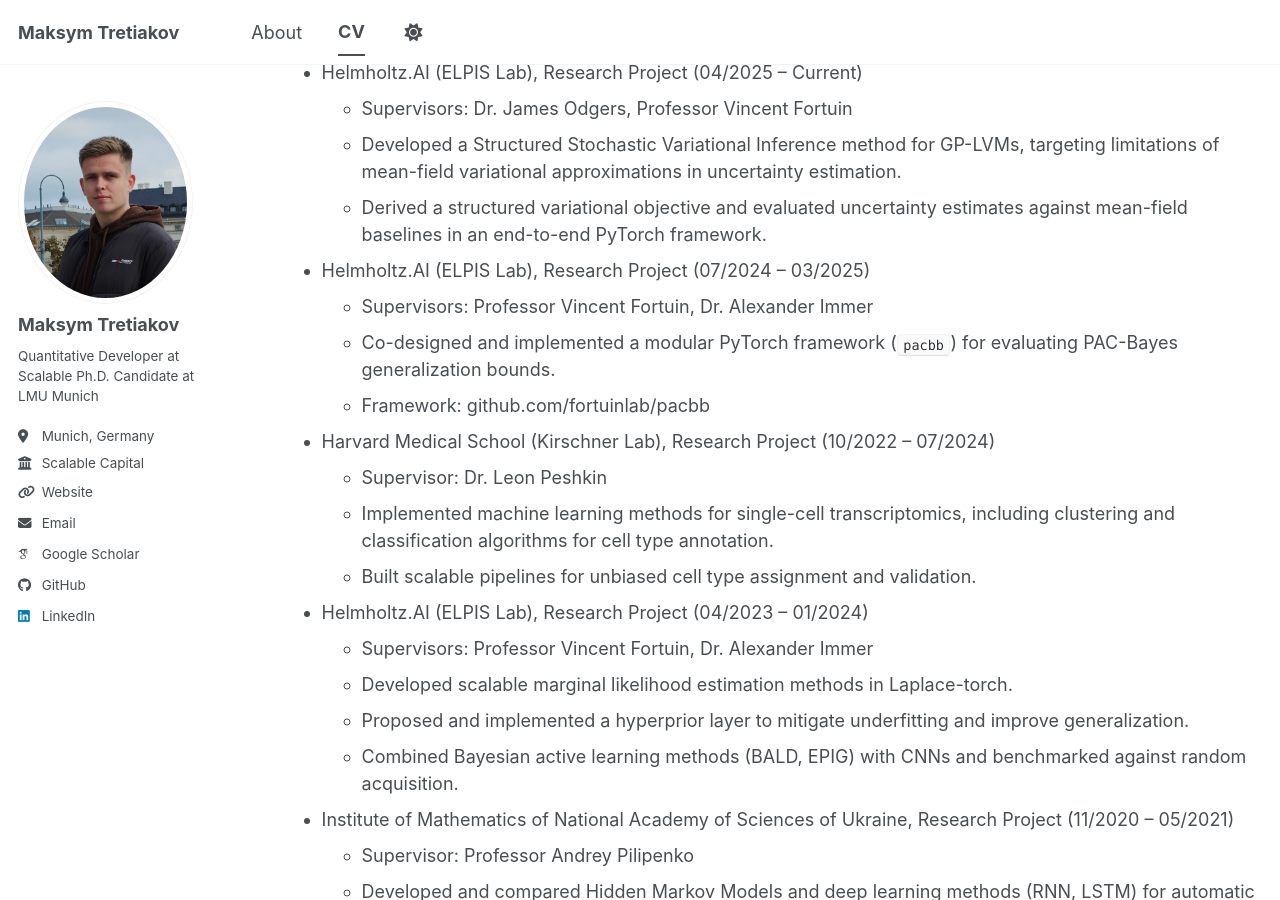
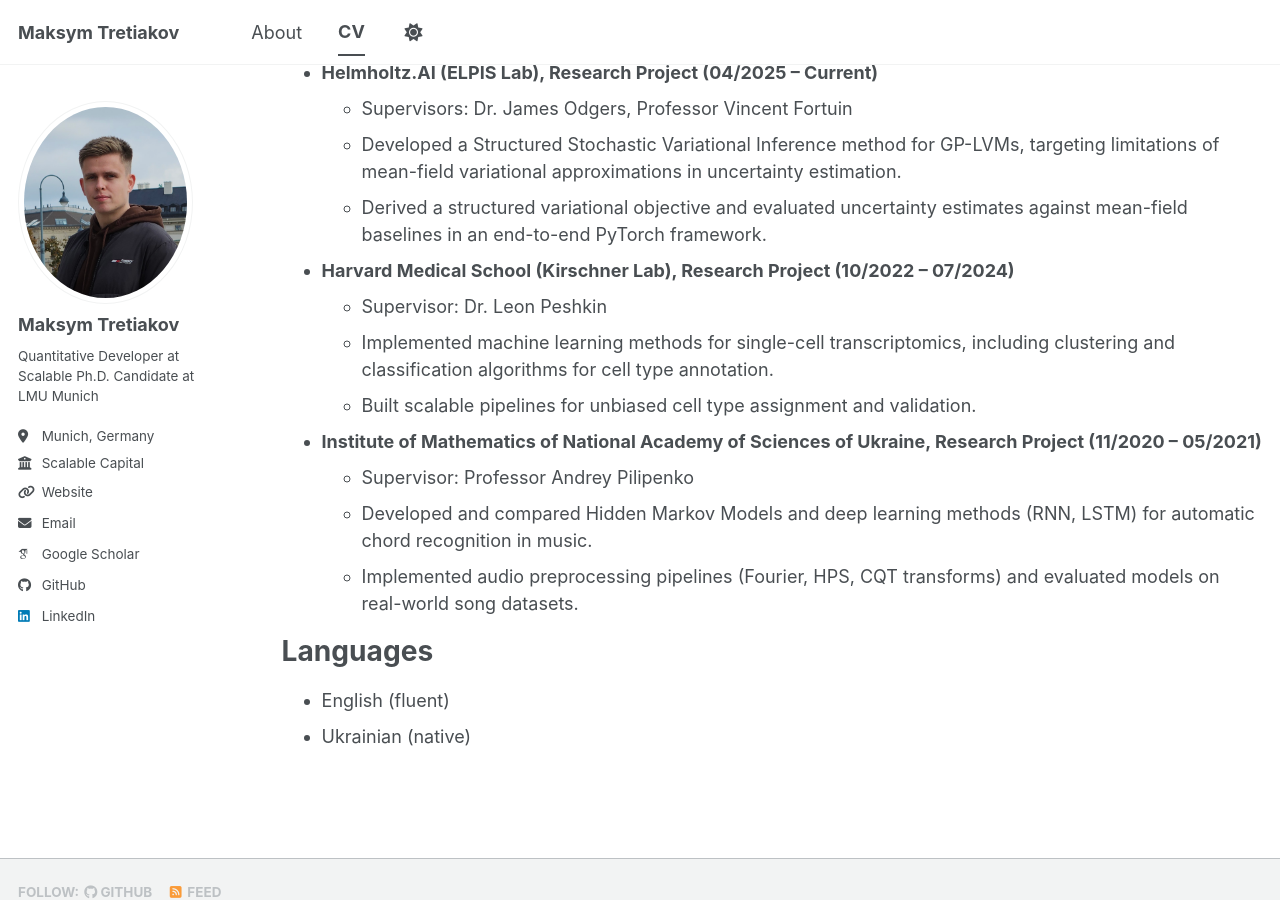
Before and after one commit to maxtretiakov/maxtretiakov.github.io, a Jekyll site: the page built from _pages/cv.md, in a window 1280 px wide and 900 px high, scrolled down 841 px. Built offline with Jekyll 4.4.1, drawn with Linux system fonts in a browser that asks for light colours; some web fonts are replaced; a script bundle is joined from its source files by our own code; library files that are not in the unit come from our copies.

Commit message:
Adjusting fonts

```diff
--- a/_pages/cv.md
+++ b/_pages/cv.md
@@ -10,9 +10,9 @@
 
 Education
 ======
-* Technical University of Munich, Master's Degree in Mathematics in Data Science (10/2021 -- 07/2024)
+* **Technical University of Munich, Master's Degree in Mathematics in Data Science (10/2021 -- 07/2024)**
   * Awarded the DAAD Master Scholarship for academic performance and research potential.
-* Igor Sikorsky Kyiv Polytechnic Institute, Bachelor of Science in System Analysis (09/2017 -- 06/2021)
+* **Igor Sikorsky Kyiv Polytechnic Institute, Bachelor of Science in System Analysis (09/2017 -- 06/2021)**
   * Received a merit-based scholarship for academic excellence, ranking in the top 15% of students.
 
 Publications and Preprints
@@ -29,28 +29,19 @@
 
 Experience
 ======
-* LMU Munich (Munich Uncertainty Quantification AI Lab), Ph.D. Candidate in Statistics (03/2026 -- Current)
+* **LMU Munich (Munich Uncertainty Quantification AI Lab), Ph.D. Candidate in Statistics (03/2026 -- Current)**
   * Supervisor: Professor David Rugamer
   * Lab website: https://www.muniq.ai/
-* Scalable Capital, Quantitative Developer (01/2024 -- Current)
-* Helmholtz.AI (ELPIS Lab), Research Project (04/2025 -- Current)
+* **Scalable Capital, Quantitative Developer (01/2024 -- Current)**
+* **Helmholtz.AI (ELPIS Lab), Research Project (04/2025 -- Current)**
   * Supervisors: Dr. James Odgers, Professor Vincent Fortuin
   * Developed a Structured Stochastic Variational Inference method for GP-LVMs, targeting limitations of mean-field variational approximations in uncertainty estimation.
   * Derived a structured variational objective and evaluated uncertainty estimates against mean-field baselines in an end-to-end PyTorch framework.
-* Helmholtz.AI (ELPIS Lab), Research Project (07/2024 -- 03/2025)
-  * Supervisors: Professor Vincent Fortuin, Dr. Alexander Immer
-  * Co-designed and implemented a modular PyTorch framework (`pacbb`) for evaluating PAC-Bayes generalization bounds.
-  * Framework: github.com/fortuinlab/pacbb
-* Harvard Medical School (Kirschner Lab), Research Project (10/2022 -- 07/2024)
+* **Harvard Medical School (Kirschner Lab), Research Project (10/2022 -- 07/2024)**
   * Supervisor: Dr. Leon Peshkin
   * Implemented machine learning methods for single-cell transcriptomics, including clustering and classification algorithms for cell type annotation.
   * Built scalable pipelines for unbiased cell type assignment and validation.
-* Helmholtz.AI (ELPIS Lab), Research Project (04/2023 -- 01/2024)
-  * Supervisors: Professor Vincent Fortuin, Dr. Alexander Immer
-  * Developed scalable marginal likelihood estimation methods in Laplace-torch.
-  * Proposed and implemented a hyperprior layer to mitigate underfitting and improve generalization.
-  * Combined Bayesian active learning methods (BALD, EPIG) with CNNs and benchmarked against random acquisition.
-* Institute of Mathematics of National Academy of Sciences of Ukraine, Research Project (11/2020 -- 05/2021)
+* **Institute of Mathematics of National Academy of Sciences of Ukraine, Research Project (11/2020 -- 05/2021)**
   * Supervisor: Professor Andrey Pilipenko
   * Developed and compared Hidden Markov Models and deep learning methods (RNN, LSTM) for automatic chord recognition in music.
   * Implemented audio preprocessing pipelines (Fourier, HPS, CQT transforms) and evaluated models on real-world song datasets.
```
